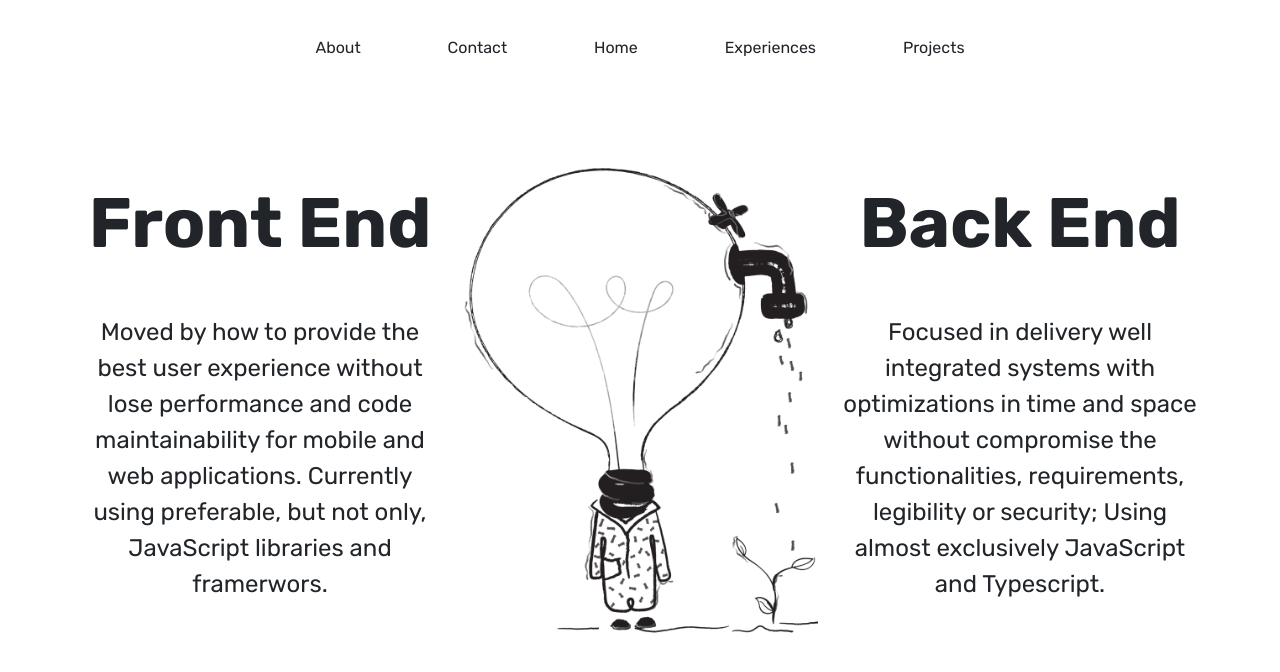
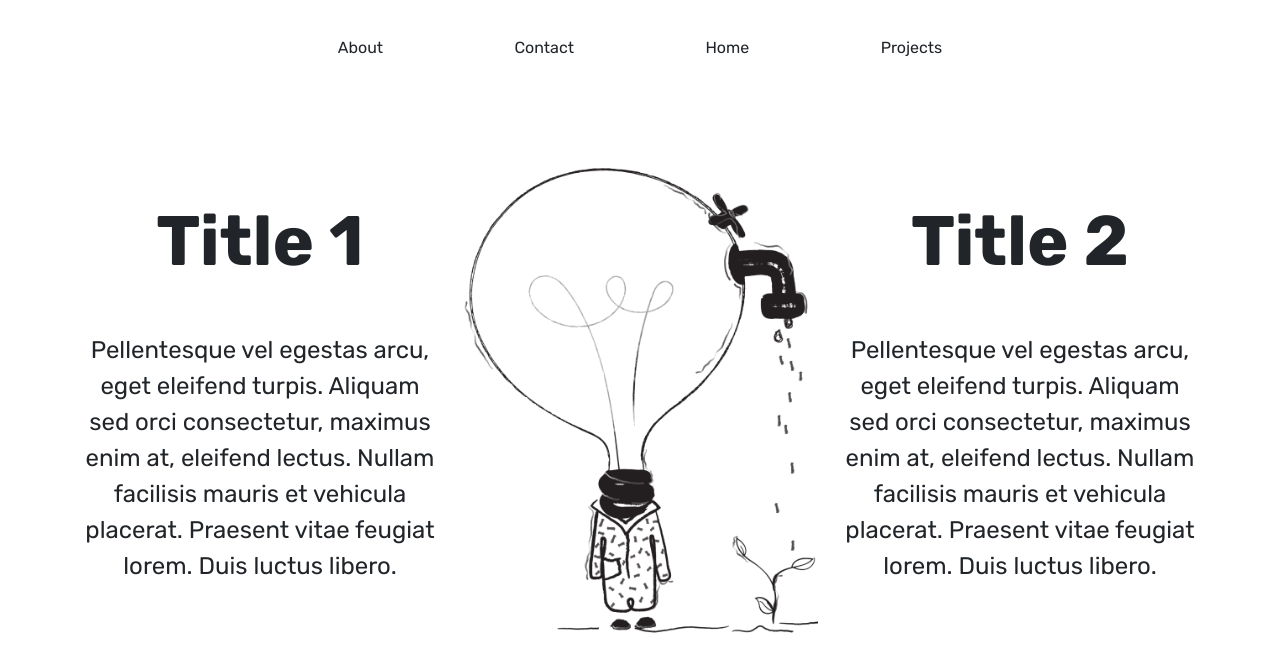
Before and after one commit to feMoraes0/my-site, a Vue app: page /#/ in a window 1280 px wide. Shown: the top 672 px of the page. Built offline with nearby package versions, Linux system fonts and the light colour scheme.

Commit message:
Convert into a template

```diff
--- a/src/components/Header.vue
+++ b/src/components/Header.vue
@@ -10,9 +10,6 @@
       <router-link class="text-dark text-decoration-none" to="/about">About</router-link>
       <router-link class="text-dark text-decoration-none" to="/contact">Contact</router-link>
       <router-link class="text-dark text-decoration-none" to="/">Home</router-link>
-      <router-link class="text-dark text-decoration-none" to="/experiences">
-        Experiences
-      </router-link>
       <router-link class="text-dark text-decoration-none" to="/projects">Projects</router-link>
     </div>
   </div>
--- a/src/views/Contact.vue
+++ b/src/views/Contact.vue
@@ -7,22 +7,22 @@
       <div class="offset-md-1 col-md-6  d-flex flex-column justify-content-center">
         <PageTitle class="text-center">Contact</PageTitle>
         <p class="w-100 text-center">
-          Do you want to talk about a job oppurtunity, colab or any random topic?
-          Nice! You can find me in all these links down below. Let’s have a chat!
+          Lorem ipsum dolor sit amet, consectetur adipiscing elit. Fusce et ex sit
+          amet lacus ultrices elementum. Pellentesque vitae finibus tortor.
         </p>
         <div class="row text-center links">
           <div class="col-4">
-            <a target="_blank" href="https://github.com/feMoraes0">
+            <a target="_blank" href="https://github.com">
               <img src="@/assets/icons/github.svg" alt="Github">
             </a>
           </div>
           <div class="col-4">
-            <a target="_blank" href="https://www.linkedin.com/in/fernando-m-48a26916a/">
+            <a target="_blank" href="https://www.linkedin.com/in">
               <img src="@/assets/icons/linkedin.svg" alt="LinkedIn">
             </a>
           </div>
           <div class="col-4">
-            <a target="_blank" href="mailto:fernandomoraes.lopes@gmail.com">
+            <a target="_blank" href="mailto:you@gmail.com">
               <img src="@/assets/icons/mail.svg" alt="Mail">
             </a>
           </div>
--- a/src/views/Home.vue
+++ b/src/views/Home.vue
@@ -2,22 +2,22 @@
   <div class="home h-100 d-flex flex-column justify-content-center">
     <div class="row">
       <div class="col-md-4  d-flex flex-column justify-content-center align-self-center">
-        <PageTitle class="text-center">Front End</PageTitle>
+        <PageTitle class="text-center">Title 1</PageTitle>
         <p class="w-100 text-center">
-          Moved by how to provide the best user experience without lose performance
-          and code maintainability for mobile and web applications. Currently using
-          preferable, but not only, JavaScript libraries and framerwors.
+          Pellentesque vel egestas arcu, eget eleifend turpis. Aliquam sed orci
+          consectetur, maximus enim at, eleifend lectus. Nullam facilisis mauris
+          et vehicula placerat. Praesent vitae feugiat lorem. Duis luctus libero.
         </p>
       </div>
       <div class="col-md-4 align-self-center">
         <img class="w-100" src="@/assets/images/lamp_head.png" alt="lamp head">
       </div>
       <div class="col-md-4 d-flex flex-column justify-content-center align-self-center">
-        <PageTitle class="text-center">Back End</PageTitle>
+        <PageTitle class="text-center">Title 2</PageTitle>
         <p class=" w-100 text-center">
-          Focused in delivery well integrated systems with optimizations in time and
-          space without compromise the functionalities, requirements, legibility or security;
-          Using almost exclusively JavaScript and Typescript.
+          Pellentesque vel egestas arcu, eget eleifend turpis. Aliquam sed orci
+          consectetur, maximus enim at, eleifend lectus. Nullam facilisis mauris
+          et vehicula placerat. Praesent vitae feugiat lorem. Duis luctus libero.
         </p>
       </div>
     </div>
--- a/src/views/Projects.vue
+++ b/src/views/Projects.vue
@@ -6,12 +6,7 @@
         <div class="row mb-5">
           <div class="offset-md-2 col-md-8">
             <p class="w-100 text-center">
-              Here you can see random four of my personal projects on
-              <a
-                target="_blank"
-                href="https://www.github.com/femoraes0"
-                class="link-dark text-decoration-none"
-              ><strong>GitHub</strong></a>
+              Integer interdum lacus semper, dignissim orci ut, tempus urna.
             </p>
           </div>
         </div>
@@ -20,29 +15,33 @@
           <div class="col-6 mb-4">
             <ProjectCard
               label="javascript"
-              title="starbucks-landing-page"
-              content="VueJS Hiking Landing Page with animations"
+              title="surrealist-personal-page"
+              content="Personal page template with
+              surrealist images and transitions made with VueJS."
             />
           </div>
           <div class="col-6 mb-4">
             <ProjectCard
               label="javascript"
-              title="starbucks-landing-page"
-              content="VueJS Hiking Landing Page with animations"
+              title="surrealist-personal-page"
+              content="Personal page template with
+              surrealist images and transitions made with VueJS."
             />
           </div>
           <div class="col-6">
             <ProjectCard
               label="javascript"
-              title="starbucks-landing-page"
-              content="VueJS Hiking Landing Page with animations"
+              title="surrealist-personal-page"
+              content="Personal page template with
+              surrealist images and transitions made with VueJS."
             />
           </div>
           <div class="col-6">
             <ProjectCard
               label="javascript"
-              title="starbucks-landing-page"
-              content="VueJS Hiking Landing Page with animations"
+              title="surrealist-personal-page"
+              content="Personal page template with
+              surrealist images and transitions made with VueJS."
             />
           </div>
         </div>
```
